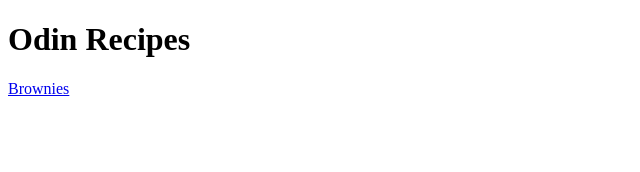
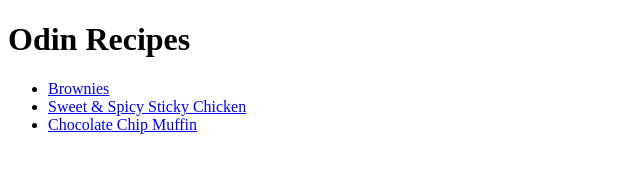
Before and after one commit to Melisaanne/odin-recipes, a plain HTML site: page index.html in a window 1280 px wide. Shown: the whole page, without its empty margins (0-640 px from the left). Drawn offline with Linux system fonts and the light colour scheme.

Commit message:
Add muffin, brownie recipe

```diff
--- a/index.html
+++ b/index.html
@@ -8,6 +8,12 @@
 <body>
     <h1>Odin Recipes</h1>
 
-    <a href="recipes/Brownies.html">Brownies</a>
+    <ul>
+     <li><a href="recipes/Brownies.html">Brownies</a></li>
+     <li><a href="recipes/sticky_chicken.html">Sweet & Spicy Sticky Chicken</a></li>
+     <li><a href="recipes/muffin.html">Chocolate Chip Muffin</a></li>
+
+    </ul>
+
 </body>
 </html>
```
Also changed, not shown: images/sticky_chicken.jpg (added).
